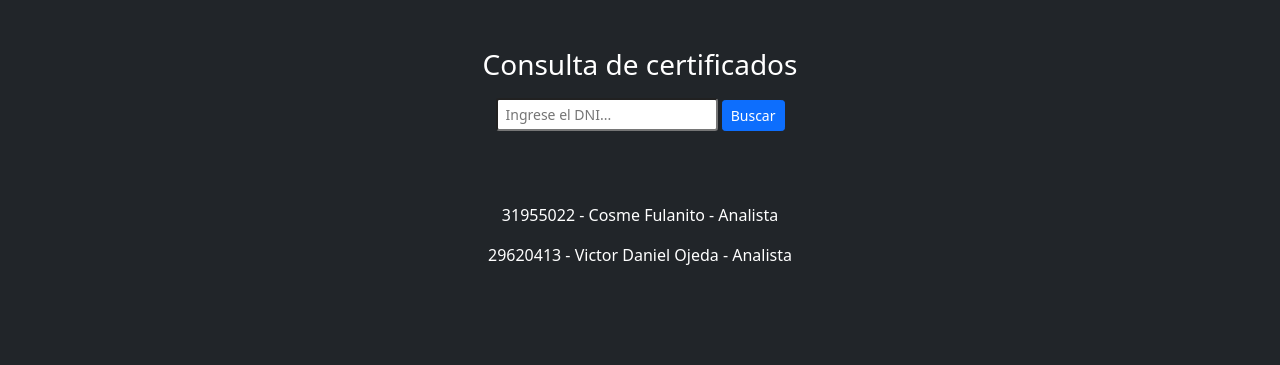
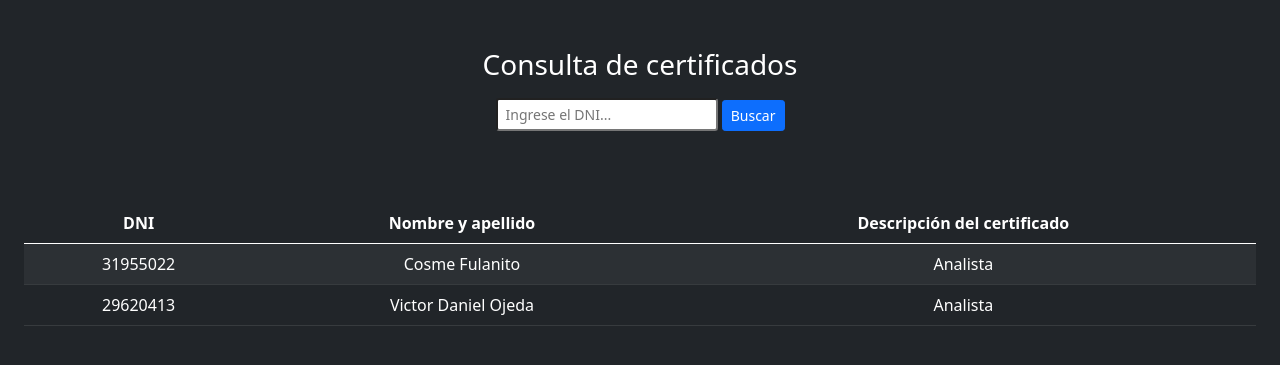
Before and after one commit to ojedavd/pyucu, a Django app: template certificados/templates/certificados/index.html in a window 1280 px wide. Shown: the part 56-421 px from the top of the page. Run offline with Django 3.2, Linux system fonts and the light colour scheme; the template is opened without the code that fills it: values that come from a table or form of the project are taken from there, others are empty; data comes from the database, SQL or seed files in the repository; both versions use the stored data as it was after the commit.

Commit message:
Tabla de resultados

```diff
--- a/certificados/templates/certificados/index.html
+++ b/certificados/templates/certificados/index.html
@@ -35,9 +35,22 @@
 
             <div class="m-2">
                 {% if latest_question_list %}
+                    <table class="table table-dark table-striped">
+                    <thead>
+                        <tr>
+                            <th scope="col">DNI</th>
+                            <th scope="col">Nombre y apellido</th>
+                            <th scope="col">Descripción del certificado</th>
+                        </tr>
+                    </thead>
                     {% for question in latest_question_list %}
-                    <p>{{question.dni }} - {{ question.name }} - {{ question.description }}</p>
+                    <tr>
+                        <td>{{question.dni }}</td>
+                        <td>{{ question.name }}</td>
+                        <td>{{ question.description }}</td>
+                    </tr>
                     {% endfor %}
+                    </table>
                 {% else %}
                     <p>No hay certificados para este DNI.</p>
                 {% endif %}
```
Also changed, not shown: db.sqlite3.
